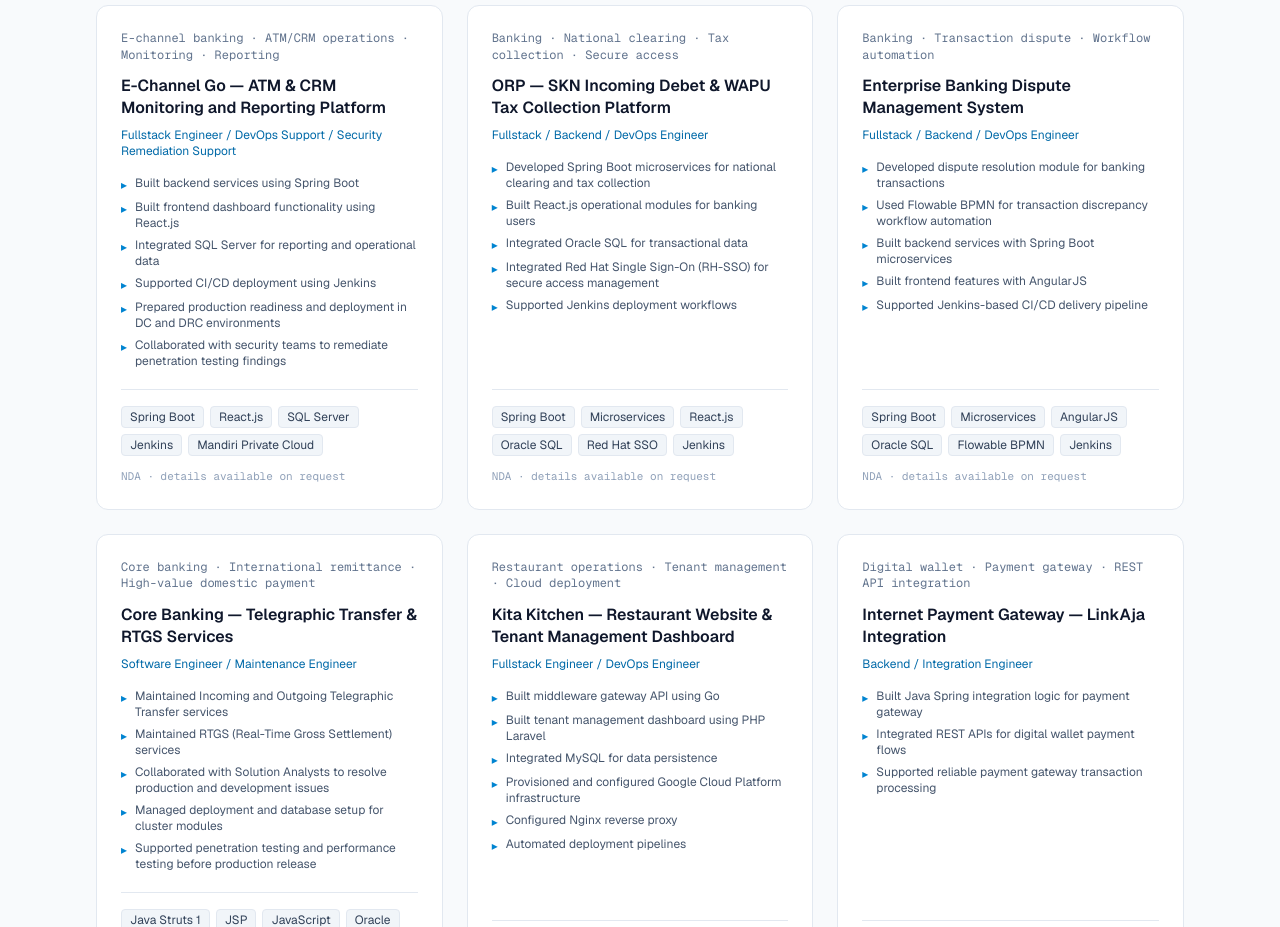
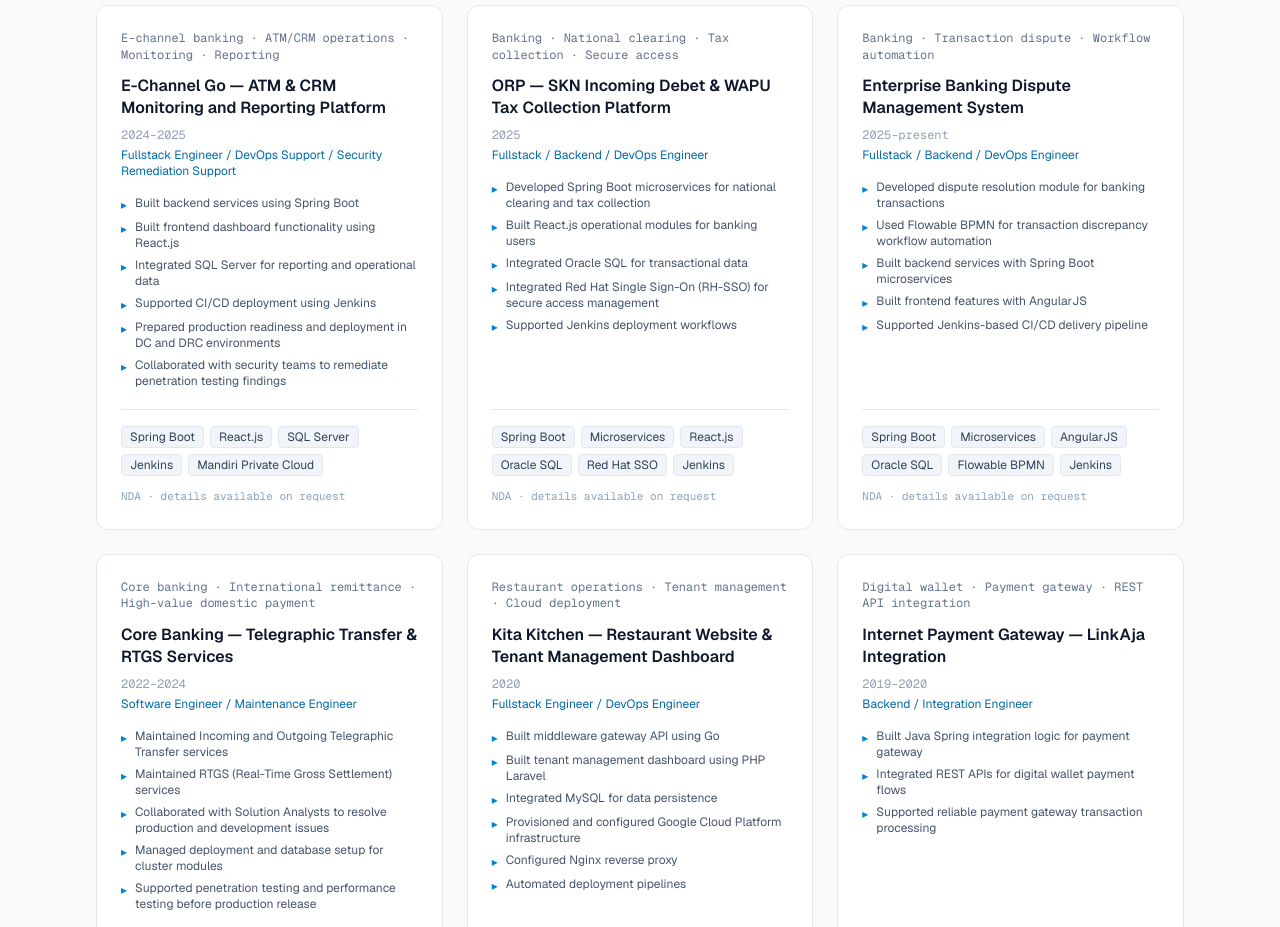
Before and after one commit to vianbas/vikoabastian-portfolio, a Next.js app: page / in a window 1280 px wide. Shown: the part 4340-5267 px from the top of the page. Built offline with nearby package versions, Linux system fonts and the light colour scheme.

Commit message:
feat: add period field to all 6 case studies and display on cards

```diff
--- a/components/CaseStudies.tsx
+++ b/components/CaseStudies.tsx
@@ -30,7 +30,8 @@
                 {cs.title}
               </h3>
 
-              {/* Role */}
+              {/* Period + Role */}
+              <p className="text-slate-400 text-xs font-mono mb-1">{cs.period}</p>
               <p className="text-sky-700 text-xs mb-4">{cs.role}</p>
 
               {/* Highlights */}
--- a/data/caseStudies.ts
+++ b/data/caseStudies.ts
@@ -1,6 +1,7 @@
 export interface CaseStudy {
   id: string;
   title: string;
+  period: string;
   domain: string;
   role: string;
   tech: string[];
@@ -11,6 +12,7 @@
   {
     id: "echannel-go",
     title: "E-Channel Go — ATM & CRM Monitoring and Reporting Platform",
+    period: "2024–2025",
     domain: "E-channel banking · ATM/CRM operations · Monitoring · Reporting",
     role: "Fullstack Engineer / DevOps Support / Security Remediation Support",
     tech: ["Spring Boot", "React.js", "SQL Server", "Jenkins", "Mandiri Private Cloud"],
@@ -26,6 +28,7 @@
   {
     id: "orp-skn",
     title: "ORP — SKN Incoming Debet & WAPU Tax Collection Platform",
+    period: "2025",
     domain: "Banking · National clearing · Tax collection · Secure access",
     role: "Fullstack / Backend / DevOps Engineer",
     tech: ["Spring Boot", "Microservices", "React.js", "Oracle SQL", "Red Hat SSO", "Jenkins"],
@@ -40,6 +43,7 @@
   {
     id: "dispute-management",
     title: "Enterprise Banking Dispute Management System",
+    period: "2025–present",
     domain: "Banking · Transaction dispute · Workflow automation",
     role: "Fullstack / Backend / DevOps Engineer",
     tech: ["Spring Boot", "Microservices", "AngularJS", "Oracle SQL", "Flowable BPMN", "Jenkins"],
@@ -54,6 +58,7 @@
   {
     id: "core-banking-tt-rtgs",
     title: "Core Banking — Telegraphic Transfer & RTGS Services",
+    period: "2022–2024",
     domain: "Core banking · International remittance · High-value domestic payment",
     role: "Software Engineer / Maintenance Engineer",
     tech: ["Java Struts 1", "JSP", "JavaScript", "Oracle", "WebSphere", "AngularJS", "OPF Framework"],
@@ -68,6 +73,7 @@
   {
     id: "kita-kitchen",
     title: "Kita Kitchen — Restaurant Website & Tenant Management Dashboard",
+    period: "2020",
     domain: "Restaurant operations · Tenant management · Cloud deployment",
     role: "Fullstack Engineer / DevOps Engineer",
     tech: ["Go", "PHP Laravel", "MySQL", "GCP", "Nginx"],
@@ -83,6 +89,7 @@
   {
     id: "ipg-linkaja",
     title: "Internet Payment Gateway — LinkAja Integration",
+    period: "2019–2020",
     domain: "Digital wallet · Payment gateway · REST API integration",
     role: "Backend / Integration Engineer",
     tech: ["Java Spring", "JavaScript", "REST API"],
```
